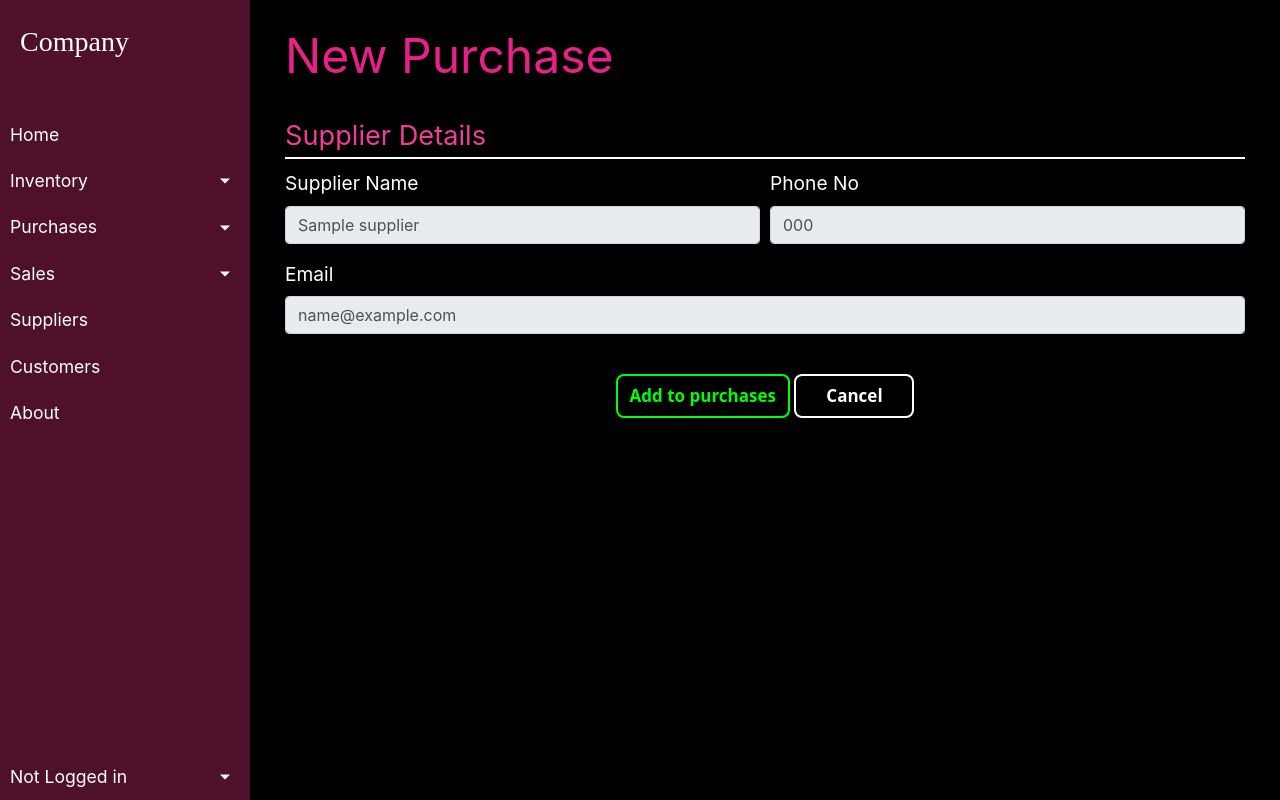
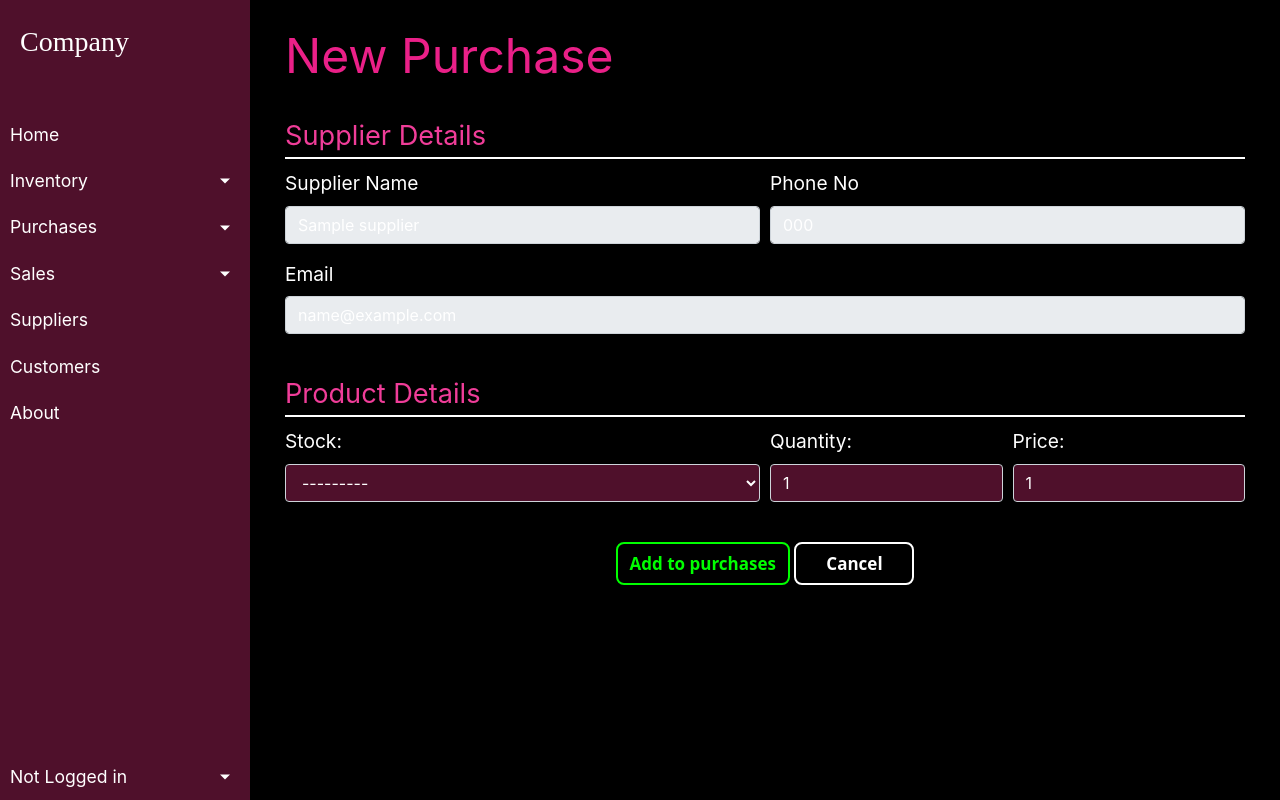
Before and after one commit to akashroshan135/inventory-management, a Django app: page /transactions/purchases/new/1 in a window 1280 px wide. Run offline with Django 3.2, Linux system fonts and the light colour scheme; tables that the repository leaves empty hold one stand-in row (values such as "Sample post"); some libraries are stand-ins or nearby versions; some web fonts are replaced.

Commit message:
fix purchase module

```diff
--- a/transactions/admin.py
+++ b/transactions/admin.py
@@ -1,5 +1,6 @@
 from django.contrib import admin
-from .models import Supplier, PurchaseBill
+from .models import Supplier, PurchaseBill, PurchaseStock
 
 admin.site.register(Supplier)
 admin.site.register(PurchaseBill)
+admin.site.register(PurchaseStock)
--- a/transactions/forms.py
+++ b/transactions/forms.py
@@ -6,18 +6,17 @@ class SelectSupplierForm(forms.ModelForm):
     def __init__(self, *args, **kwargs):
         super().__init__(*args, **kwargs)
         self.fields['supplier'].widget.attrs.update({'class': 'textinput form-control'})
-
     class Meta:
         model = PurchaseBill
         fields = ['supplier']
 
 
-class PurchaseBillForm(forms.ModelForm):
-    class Meta:
-        model = PurchaseBill
-        fields = ['billno', 'supplier']
-
 class PurchaseStockForm(forms.ModelForm):
+    def __init__(self, *args, **kwargs):
+        super().__init__(*args, **kwargs)
+        self.fields['stock'].widget.attrs.update({'class': 'textinput form-control'})
+        self.fields['quantity'].widget.attrs.update({'class': 'textinput form-control'})
+        self.fields['price'].widget.attrs.update({'class': 'textinput form-control'})
     class Meta:
         model = PurchaseStock
         fields = ['stock', 'quantity', 'price']
--- a/transactions/models.py
+++ b/transactions/models.py
@@ -17,7 +17,7 @@ class PurchaseBill(models.Model):
     time = models.DateTimeField(auto_now=True)
     supplier = models.ForeignKey(Supplier, on_delete = models.CASCADE, related_name='purchasesupplier')
 
-    def __str__(self):
+    def __int__(self):
 	    return self.billno
 
 #contains the purchase stocks made
@@ -27,5 +27,5 @@ class PurchaseStock(models.Model):
     quantity = models.IntegerField(default=1)
     price = models.IntegerField(default=1)
 
-    def __str__(self):
+    def __int__(self):
 	    return self.billno
--- a/transactions/templates/new_purchase.html
+++ b/transactions/templates/new_purchase.html
@@ -17,67 +17,49 @@
                 <div class="form-row">
                     <div class="form-group col-md-6">
                         <label for="id_name" class="panel-body-text">Supplier Name</label>
-                        <input type="text" class="form-control" id="id_name" value="{{ supplier.name }}" disabled>
+                        <input type="text" class="form-control textinput" id="id_name" value="{{ supplier.name }}" disabled>
                     </div>
                     <div class="form-group col-md-6">
                         <label for="id_phone" class="panel-body-text">Phone No</label>
-                        <input type="text" class="form-control" id="id_phone" value="{{ supplier.phone }}" disabled>
+                        <input type="text" class="form-control textinput" id="id_phone" value="{{ supplier.phone }}" disabled>
                     </div>
                 </div>
                 <div class="form-group">
                     <label for="id_email" class="panel-body-text">Email</label>
-                    <input type="email" class="form-control" id="id_email" value="{{ supplier.email }}" disabled>
+                    <input type="email" class="form-control textinput" id="id_email" value="{{ supplier.email }}" disabled>
                 </div>
 
             </div>
         </div>
 
+        <br>
 
-
-        <form method="post">
+        <form method="post" class="panel panel-default">
 
             {% csrf_token %}
+            {{ stockform.non_field_errors }}
 
+            <div class="panel-heading panel-heading-text">Product Details</div>
 
-
-
-
-
-        {% comment %}
-
-        {{ form.non_field_errors }}
-
-        <div class="form-group">
-            {{ form.name.errors }}
-            <label for="{{ form.name.id_for_label }}">Name:</label>
-            {{ form.name }}
-        </div>
-
-        <div class="form-group">
-            {{ form.stock_type.errors }}
-            <label for="{{ form.stock_type.id_for_label }}">Stock Type:</label>
-            {{ form.stock_type }}
-        </div>
-
-        <div class="form-group">
-            {{ form.description.errors }}
-            <label for="{{ form.description.id_for_label }}">Description:</label>
-            {{ form.description }}
-        </div>
-
+            <div class="panel-body">
                 <div class="form-row">
                     <div class="form-group col-md-6">
-                {{ form.quantity.errors }}
-                <label for="{{ form.quantity.id_for_label }}">Quantity:</label>
-                {{ form.quantity }}
+                        {{ stockform.stock.errors }}
+                        <label for="{{ stockform.stock.id_for_label }}"class="panel-body-text">Stock:</label>
+                        {{ stockform.stock }}
                     </div>
-            <div class="form-group col-md-6">
-                {{ form.price.errors }}
-                <label for="{{ form.price.id_for_label }}">Price:</label>
-                {{ form.price }}
+                    <div class="form-group col-md-3">
+                        {{ stockform.quantity.errors }}
+                        <label for="{{ stockform.quantity.id_for_label }}"class="panel-body-text">Quantity:</label>
+                        {{ stockform.quantity }}
+                    </div>
+                    <div class="form-group col-md-3">
+                        {{ stockform.price.errors }}
+                        <label for="{{ stockform.price.id_for_label }}"class="panel-body-text">Price:</label>
+                        {{ stockform.price }}
                     </div>
                 </div>
-        {% endcomment %}
+            </div>
 
             <br>
 
--- a/transactions/views.py
+++ b/transactions/views.py
@@ -6,12 +6,13 @@ from django.views.generic import (
 from django.contrib import messages
 from inventory.models import Stock
 from .models import PurchaseBill, Supplier
-from .forms import SelectSupplierForm, PurchaseBillForm, PurchaseStockForm
+from .forms import SelectSupplierForm, PurchaseStockForm
 
 
 class PurchaseView(ListView):
     model = PurchaseBill
     template_name = "purchases.html"
+
 
 class SelectSupplierView(View):
     form_class = SelectSupplierForm
@@ -26,36 +27,31 @@ class SelectSupplierView(View):
         if form.is_valid():
             supplierid = request.POST.get("supplier")
             supplier = get_object_or_404(Supplier, id=supplierid)
-            print("supplier = ", supplier)
             return redirect('new-purchase', supplier.pk)
         return render(request, self.template_name, {'form': form})
 
 
 class PurchaseCreateView(View):
-    billform = PurchaseBillForm
-    stockform = PurchaseStockForm
+    form_class = PurchaseStockForm
     template_name = 'new_purchase.html'
 
     def get(self, request, pk):
         supplier = get_object_or_404(Supplier, pk=pk)
         context = {
             'supplier'  : supplier,
-            'billform'  : self.billform,
-            'stockform' : self.stockform
+            'stockform' : self.form_class
         }
         return render(request, self.template_name, context)
 
-    """
-    def post(self, request, *args, **kwargs):
+    def post(self, request, pk):
         form = self.form_class(request.POST)
         if form.is_valid():
-            stockid = request.POST.get("stock")
-            quantity = request.POST.get("quantity")
-            stock = get_object_or_404(Stock, id=stockid)
-            stock.quantity = stock.quantity + int(quantity)
-            stock.save()
-            form.save()
-            messages.success(request, f"Stock has been purchased")
+            supplierobj = get_object_or_404(Supplier, pk=pk)
+            billobj = PurchaseBill(supplier=supplierobj)
+            billobj.save()
+
+            obj = form.save(commit=False)
+            obj.billno = billobj
+            obj.save()
             return redirect('purchases')
         return render(request, self.template_name, {'form': form})
-        """
```
Lines whose indentation alone changed are shown as unchanged.
